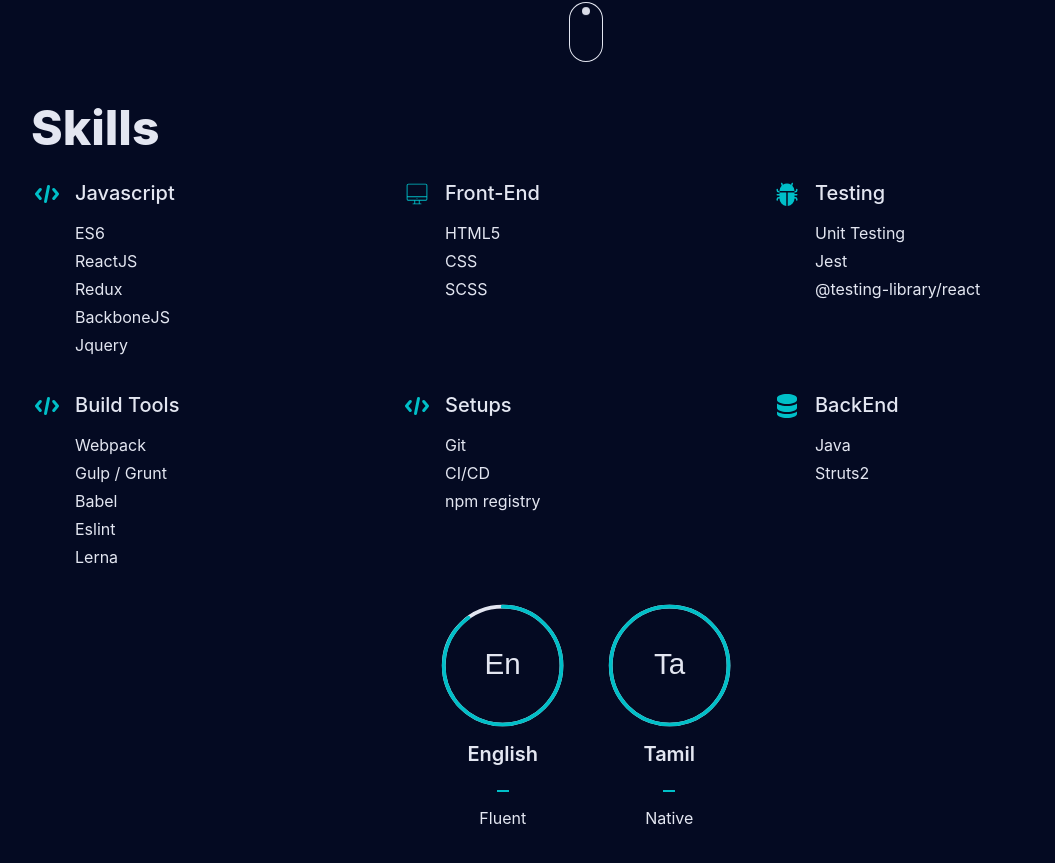
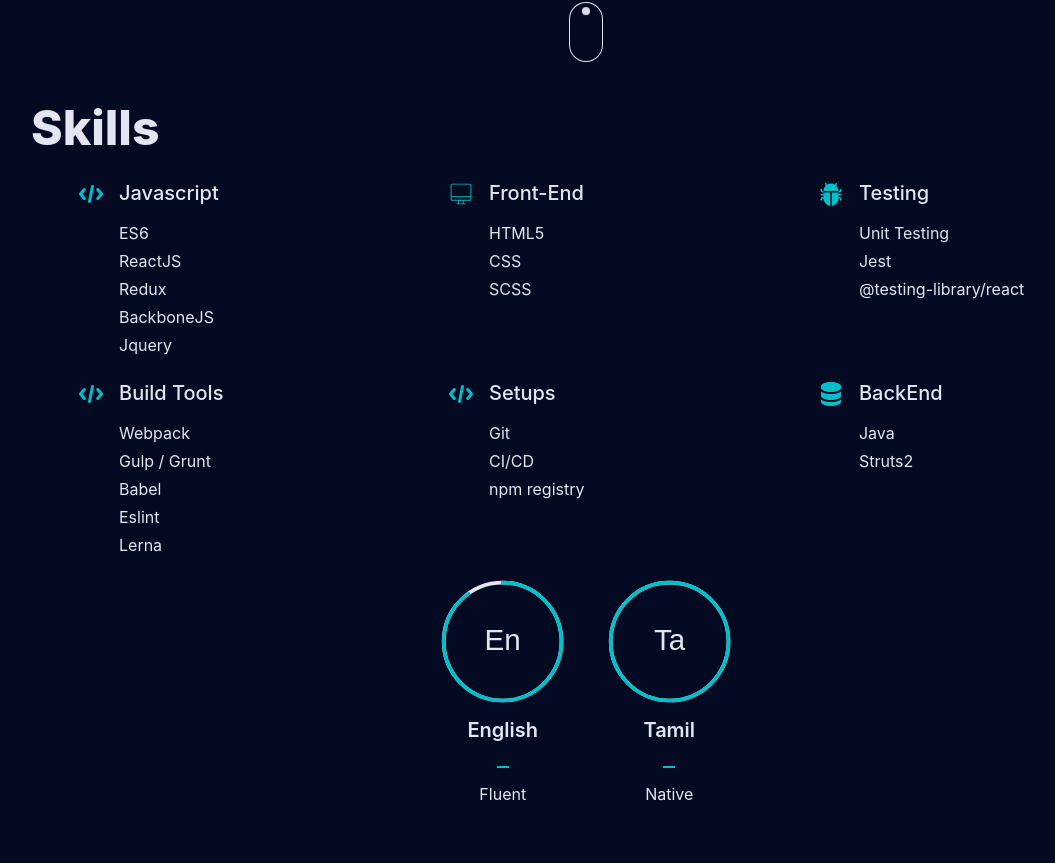
Before and after one commit to saravananceg/portfolio, a React (Create React App) app: page / in a window 1280 px wide. Shown: the part 2333-3196 px from the top of the page, without its empty margins (54-1109 px from the left). Built offline with nearby package versions, Linux system fonts and the light colour scheme.

Commit message:
css fixes

```diff
--- a/src/scss/skills/skills.scss
+++ b/src/scss/skills/skills.scss
@@ -17,7 +17,7 @@
 
 .skill-section {
     display: flex;
-    padding: 1rem .25rem;
+    padding: 1rem .25rem .25rem 3rem;
     min-width: 33.3333%;
     justify-content: flex-start;
 }
@@ -44,10 +44,19 @@
 @media (max-width: #{$phone}) {
     .skill-section {
         width: 50%;
+        padding: 1rem .25rem;
     }
 
     .skills-list-header {
         font-size: 1rem;
         font-weight: 700;
     }
+
 }
+
+@media (max-width: 800px) {
+    .skill-section {
+        padding: 1rem .25rem;
+    }
+
+}
```
